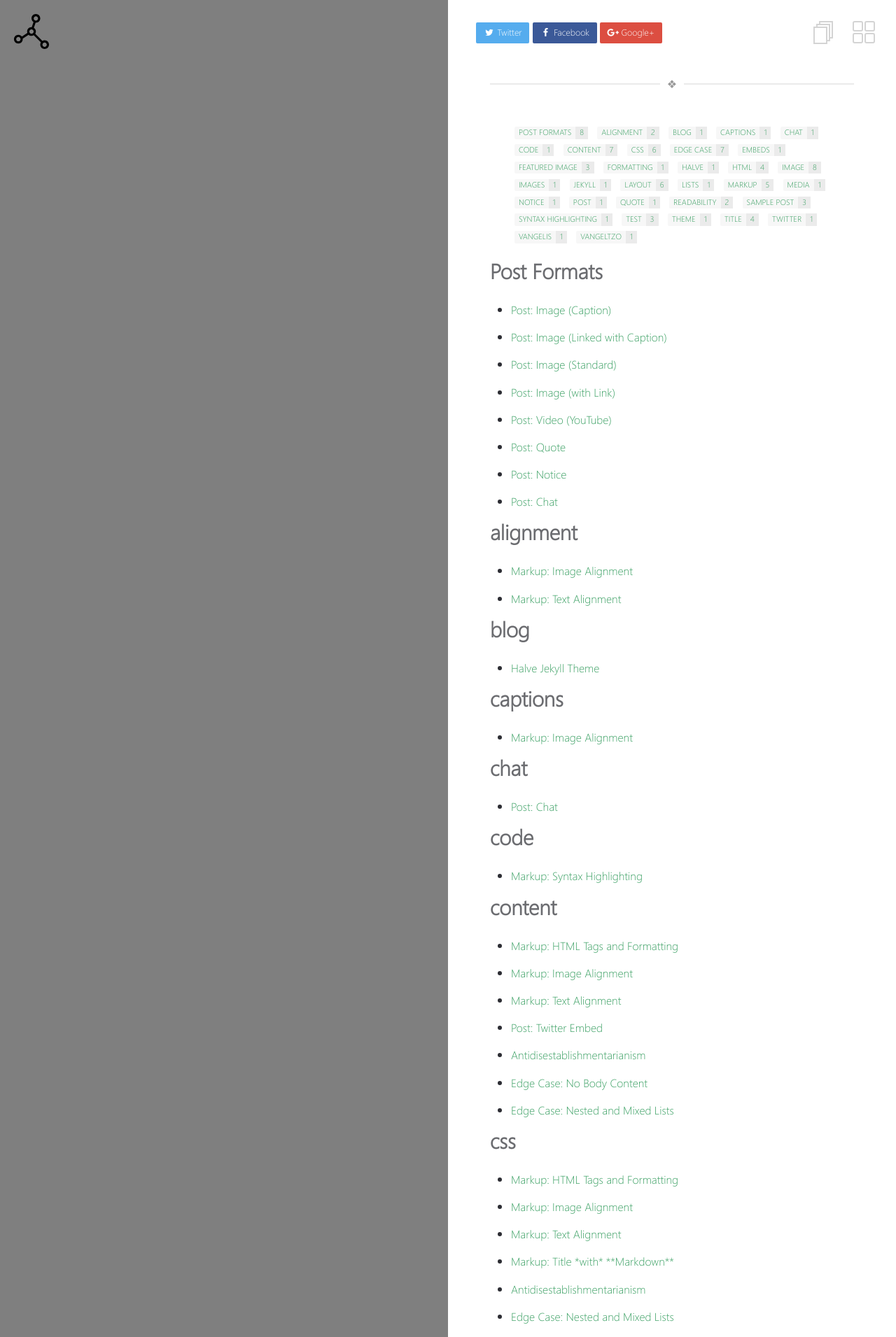
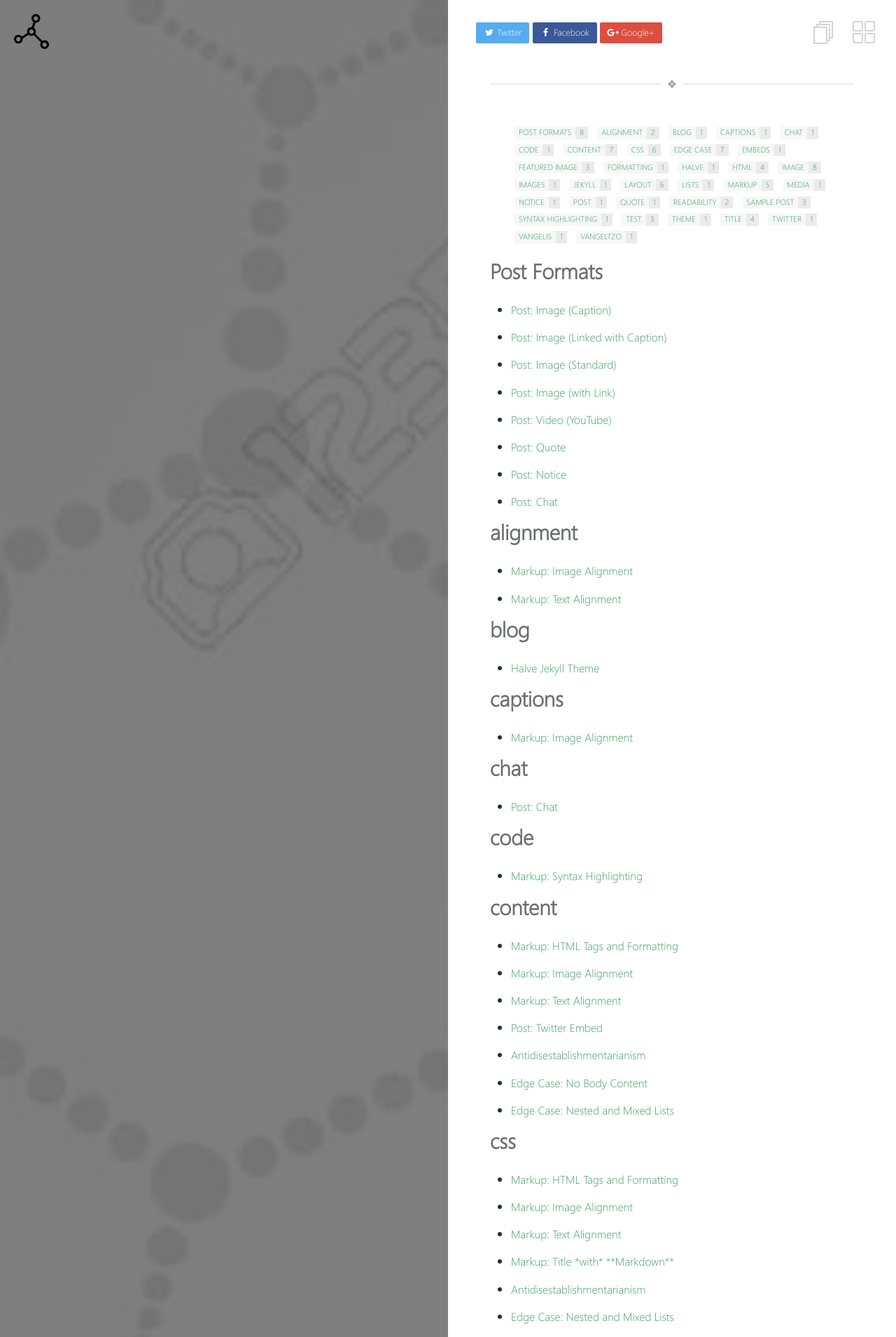
Before and after one commit to pbgrillo/FES, a Jekyll site: the page built from _pages/tags.md, in a window 1280 px wide. Shown: the top 1911 px of the page at 70% size. Built offline with Jekyll 4.4.1, drawn with Linux system fonts in a browser that asks for light colours.

Commit message:
Update _config.yml

```diff
--- a/_config.yml
+++ b/_config.yml
@@ -9,7 +9,7 @@
 background:
   homepage: images/home.jpg                           # this image will be shown on homepage's left block
   post-list: images/otherb.jpg             # this image will be shown on post list page
-  default-post: images/logo.svg   # this image will be shown when post's front matter doesn't specify any image
+  default-post: images/otherb.jpg   # this image will be shown when post's front matter doesn't specify any image
 
 # Jekyll
 permalink:          /:title/
```
